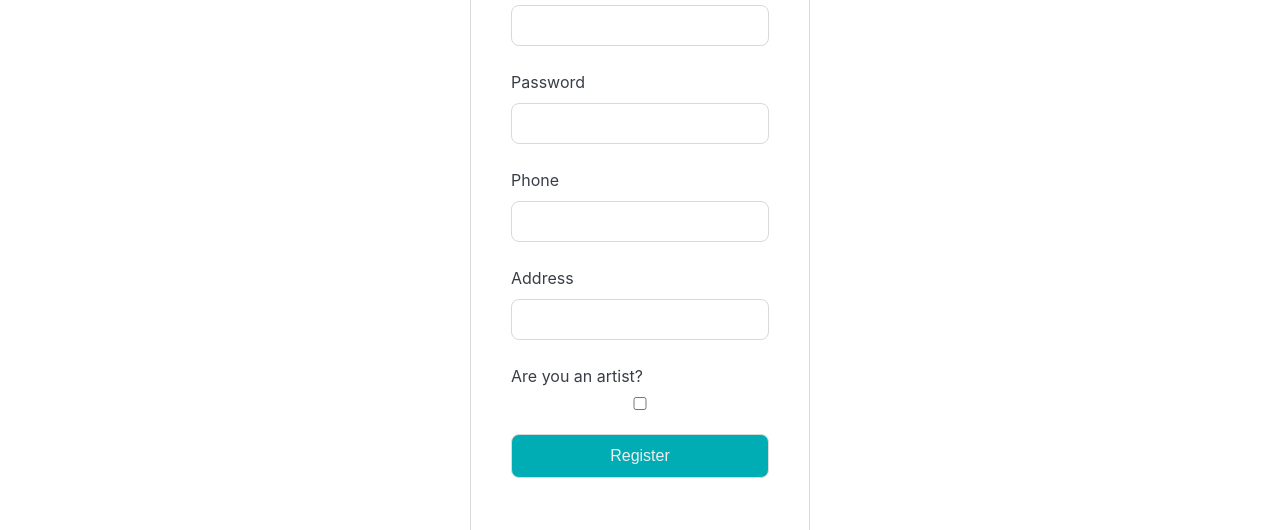
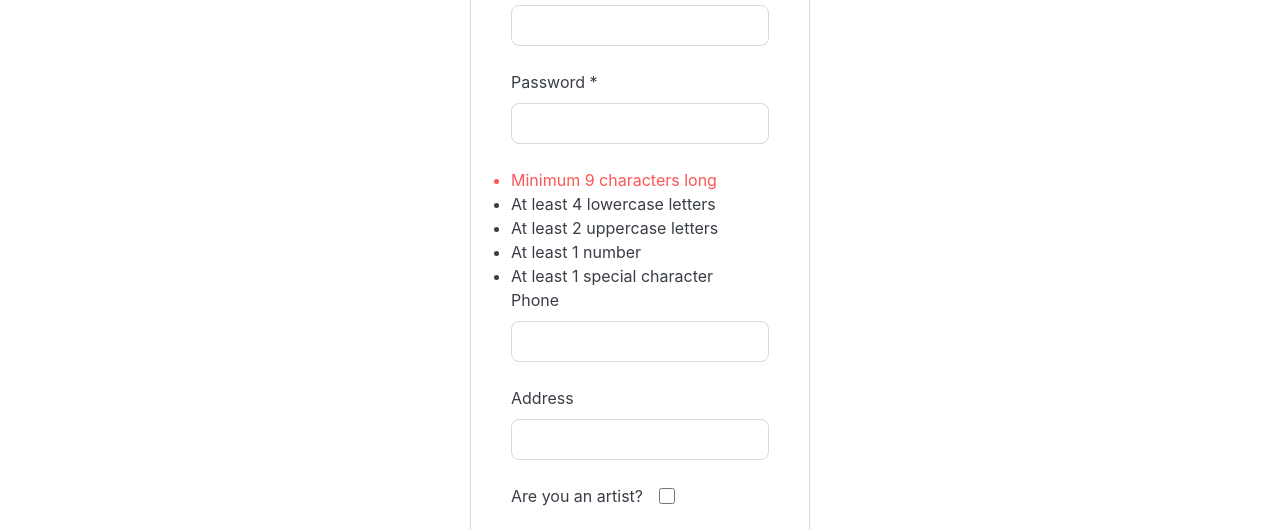
Before and after one commit to E-Thiel/ArtVision, a React (Vite) app in the folder frontend/frontend_react/: page / in a window 1280 px wide. Shown: the part 422-952 px from the top of the page. Built offline with nearby package versions, Linux system fonts and the light colour scheme.

Commit message:
Login key being pushed to local storage is fixed. Started modifying registration form by creating validation for the errors for the password (which for some reason doesn't automatically re-render after being updated...)

```diff
--- a/frontend/frontend_react/src/register.jsx
+++ b/frontend/frontend_react/src/register.jsx
@@ -1,10 +1,10 @@
-import { useRef, useState } from 'react'
-import './registersignin.css'
+/** @format */
 
+import { useRef, useState } from "react";
+import "./registersignin.css";
 
 const Register = () => {
-
-
+    //getting values from the form
   const userRef = useRef();
   const emailRef = useRef();
   const passwRef = useRef();
@@ -13,26 +13,28 @@ const phoneRef = useRef();
   const addressRef = useRef();
   const artistRef = useRef();
 
-
+  //array for database
   const [formData, setFormData] = useState({
-    user_name: '',
-    email: '',
-    password: '',
-    name: '',
-    phone: '',
-    address: '',
-    artist: '',
+    user_name: "",
+    email: "",
+    password: "",
+    name: "",
+    phone: "",
+    address: "",
+    artist: "",
   });
 
 
+//returns if the 'are you an artist?' has been "checked", for database legibility
   const checkIfArtist = () => {
     if (artistRef.current.checked === true) {
-        return '1';
+      return "1";
     } else {
-        return '0';
+      return "0";
     }
-}
+  };
 
+//sets up data to be sent to the database after validation
   const sendRegistration = () => {
     setFormData({
       user_name: userRef.current.value,
@@ -41,67 +43,121 @@ const sendRegistration = () => {
       name: nameRef.current.value,
       phone: phoneRef.current.value,
       address: addressRef.current.value,
-    artist:checkIfArtist(),
+      artist: checkIfArtist(),
     });
-  console.log(formData);
-}
+  };
 
-const validateForm = () => {
+  //set up general form validation
+  const [formValidation, setFormValidation] = useState(null);
+
+  //sets up password error messages in form HTML. False is when the requirement is not fulfilled
+  const [passError, setPassError] = useState({
+    characters: false,
+    lowerCase: false,
+    upperCase: false,
+    number: false,
+    specChar: false,
+  });
+
+  //password validation function
+const verifyPassword = () => {
+    const passCopy = passError;
     const pWord = passwRef.current.value;
-
-    const numUpper = pWord.length - pWord.replace(/[A-Z]/g, '').length;
-    const numLower = pWord.replace(/[A-Z]/g, '').length;
+    const numUpper = pWord.length - pWord.replace(/[A-Z]/g, "").length;
+    const numLower = pWord.replace(/[A-Z]/g, "").length;
     const hasNumber = /\d/.test(pWord);
     const hasSpecial = /[^A-Za-z0-9]/.test(pWord);
-    const emailPattern = /^\w+@[a-zA-Z_]+?\.[a-zA-Z]{2,3}$/.test(emailRef.current.value);
+
+    //checks it more than 8 characters
+    if (pWord.length <= 8) {
+        passCopy.characters = false;
+    } else { passCopy.characters = true; }
+    //checks if there are at least four lowercase characters
+    if (numLower < 4) {
+        passCopy.lowerCase = false
+    } else { passCopy.lowerCase = true; }
+    //checks if there are at lest two uppercase characters
+    if (numUpper < 2) {
+        passCopy.upperCase = false
+    } else { passCopy.upperCase = true; }
+    //checks if there is a number
+    if (hasNumber === false) {
+        passCopy.number = false
+    } else { passCopy.number = true; }
+    //checks if there is a special character
+    if (hasSpecial === false) {
+        passCopy.specChar = false
+    } else {passCopy.specChar = true}
+
+    setPassError(passCopy);
+    console.log(passCopy);
+}
+  //validates the form inputs
+  const validateForm = () => {
+
+    const emailPattern = /^\w+@[a-zA-Z_]+?\.[a-zA-Z]{2,3}$/.test(
+      emailRef.current.value
+    );
     const phonePattern = "";
-    console.log(hasSpecial);
-    /*if (passwRef.current.value < 8) {
-        console.log("password too short");
-    }*/
 
-        if (pWord.length <= 8 || numLower < 4 || numUpper < 2 || hasNumber === false || hasSpecial === false){
-            alert("Password must be at least 9 characters long, with minimum 4 lowercase letters, minimumer 2 uppercase letters, minimum 1 number, minimum 1 special character")
-        }
     if (emailPattern === false) {
       alert("not a valid email address");
     }
-        if (nameRef.current.value === '') {
-            alert("Put down your name")
+    if (nameRef.current.value === "") {
+      alert("Put down your name");
     }
-}
-
+  };
 
   return (
-            <form id="access-form" onSubmit={e => { e.preventDefault();
-                sendRegistration(); validateForm();}}
+    <form
+      id="access-form"
+      onSubmit={(e) => {
+        e.preventDefault();
+        e.verifyPassword();
+        //sendRegistration();
+        //validateForm();
+      }}
     >
       <h2>Create your account</h2>
 
-                <label htmlFor="username" className="mandatory-field">Username</label>
-                <input type="text" id="username" ref={userRef}/>
+      <label htmlFor="username" className="mandatory-field">
+        Username
+      </label>
+      <input type="text" id="username" ref={userRef} />
 
-                <label htmlFor="email" className="mandatory-field">Email</label>
-                <input type="email" id="email" ref={emailRef}/>
+      <label htmlFor="email" className="mandatory-field">
+        Email
+      </label>
+      <input type="email" id="email" ref={emailRef} />
 
-                <label htmlFor="name" className="mandatory-field">Name</label>
-                <input type="text" id="name" ref={nameRef}/>
+      <label htmlFor="name" className="mandatory-field">
+        Name
+      </label>
+      <input type="text" id="name" ref={nameRef} />
 
-                <label htmlFor="password">Password</label>
-                <input type="password" id="password" ref={passwRef}/>
+      <label htmlFor="password" className="mandatory-field">Password</label>
+      <input type="password" id="password" ref={passwRef} />
+      <ul>
+        <li className={passError.characters === false ? "register-incorrect" : "register-correct"}>Minimum 9 characters long</li>
+        <li>At least 4 lowercase letters</li>
+        <li>At least 2 uppercase letters</li>
+        <li>At least 1 number</li>
+        <li>At least 1 special character</li>
+      </ul>
 
       <label htmlFor="phone">Phone</label>
-                <input type="text" id="phone" ref={phoneRef}/>
+      <input type="text" id="phone" ref={phoneRef} />
 
       <label htmlFor="address">Address</label>
-                <input type="text" id="address" ref={addressRef}/>
+      <input type="text" id="address" ref={addressRef} />
 
+      <div className="artist-check-container">
         <label htmlFor="artist-check">Are you an artist?</label>
-                <input type="checkbox" id="artist-check" ref={artistRef}/>
+        <input type="checkbox" id="artist-check" ref={artistRef} />
+      </div>
+      <input type="submit" value="Register" class="access-form-btn" />
+    </form>
+  );
+};
 
-                <input type="submit" value="Register" class="access-form-btn"/>
-          </form>
-    )
-  }
-
-  export default Register
+export default Register;
--- a/frontend/frontend_react/src/registersignin.css
+++ b/frontend/frontend_react/src/registersignin.css
@@ -72,3 +72,23 @@
     padding: 10px;
     margin-bottom:24px;
 }
+
+.artist-check-container {
+    display:flex;
+    margin-bottom: 24px;
+}
+
+#access-form .artist-check-container input {
+    display:inline-block;
+    width: 16px;
+    margin-bottom: 9px;
+    margin-left:16px;
+}
+
+.register-incorrect {
+    color: rgb(255, 84, 84);
+}
+
+.register-correct {
+    color: rgb(0, 128, 79);
+}
--- a/frontend/frontend_react/src/sign-in.jsx
+++ b/frontend/frontend_react/src/sign-in.jsx
@@ -3,10 +3,9 @@
 import { useRef, useState, useEffect } from "react";
 import "./registersignin.css";
 
-
+const LSKEY = "ArtVision";
 
 const SignIn = () => {
-
   //Basic setup for HTML error message
   const [errorMess, setErrorMess] = useState({
     status: false,
@@ -45,7 +44,7 @@ const SignIn = () => {
       .then((result) => {
         if (result.Status === "Success") {
           alert("Logged in");
-            window.localStorage.setItem("key", JSON.stringify(result.key));
+          localStorage.setItem(LSKEY + ".key", JSON.stringify(result.key));
         } else if (
           //Updates the HTML error message status and makes it visible
           result.Status === "Invalid username/password" ||
@@ -53,8 +52,8 @@ const SignIn = () => {
         ) {
           setErrorMess({ status: true, message: result.Message });
         }
-      })
-      /*.then((json) => console.log(json));*/
+      });
+    /*.then((json) => console.log(json));*/
   };
 
   return (
```
Also changed, not shown: frontend/frontend_react/src/App.jsx (line endings or trailing spaces). Lines whose indentation alone changed are shown as unchanged.
